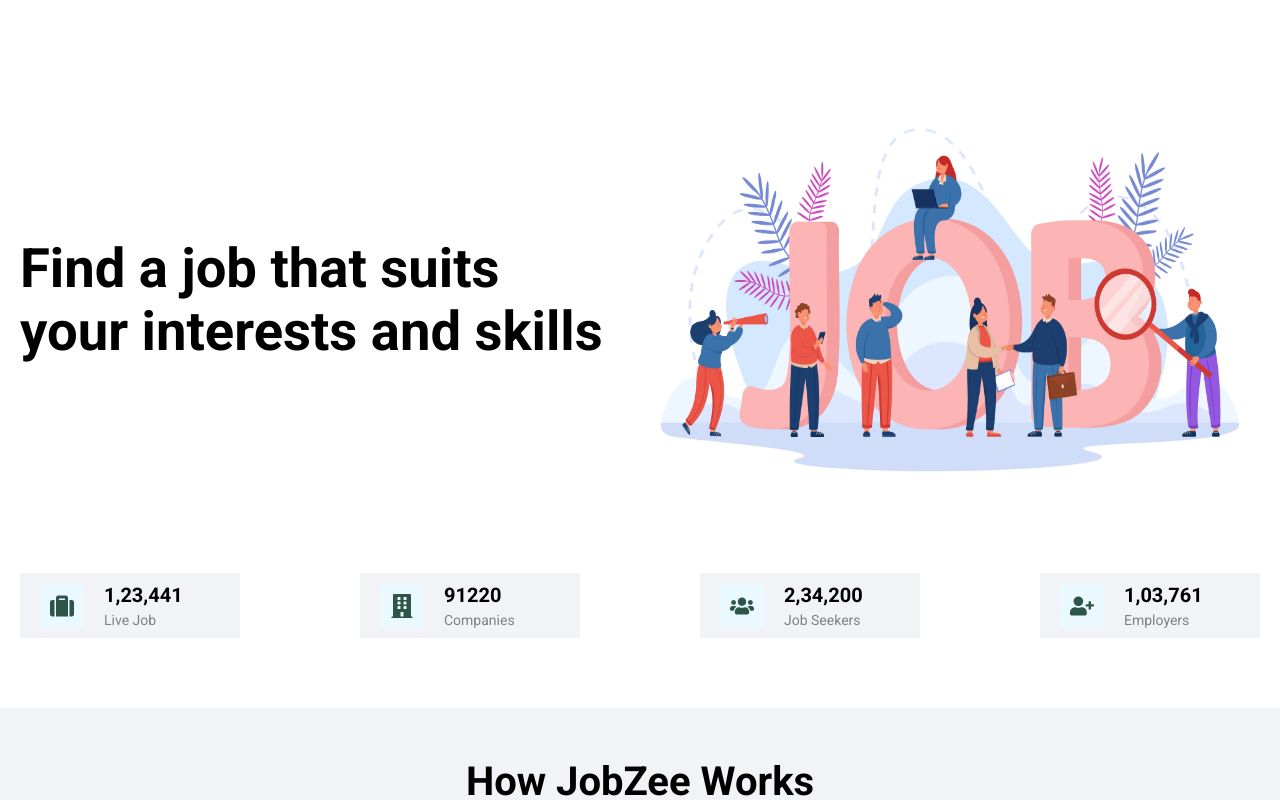
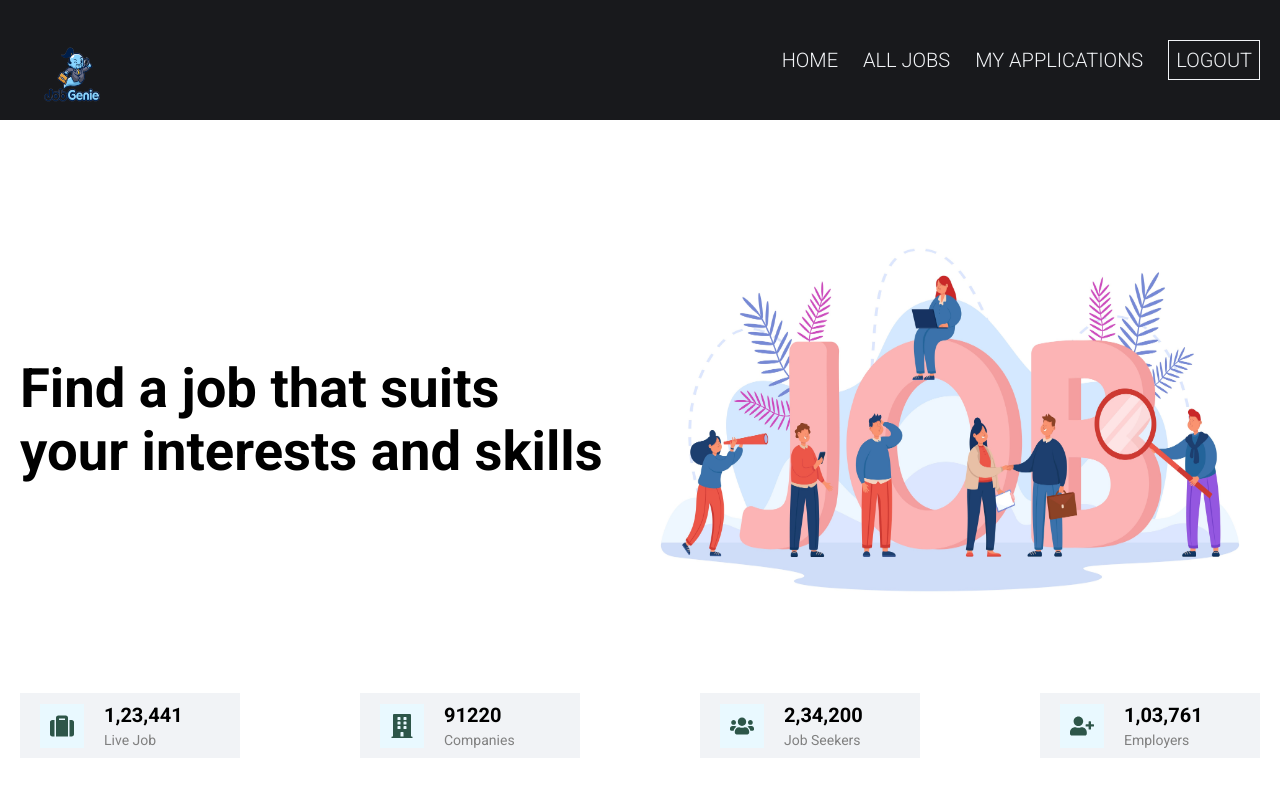
Before and after one commit to Alok2001MD/New-Mern-App, a React (Create React App) app: page / in a window 1280 px wide. Shown: the top 800 px of the page. Built offline with nearby package versions, Linux system fonts and the light colour scheme; no server answers.

Commit message:
authorisation navbar

```diff
--- a/src/Components/Layout/Navbar.js
+++ b/src/Components/Layout/Navbar.js
@@ -29,7 +29,7 @@
   };
 
   return (
-    <nav className={isAuthorized ? "navbarShow" : "navbarHide"}>
+    <nav >
       <div className="container">
         <div className="logo">
           <img src="/jobb.png" alt="logo" />
```
